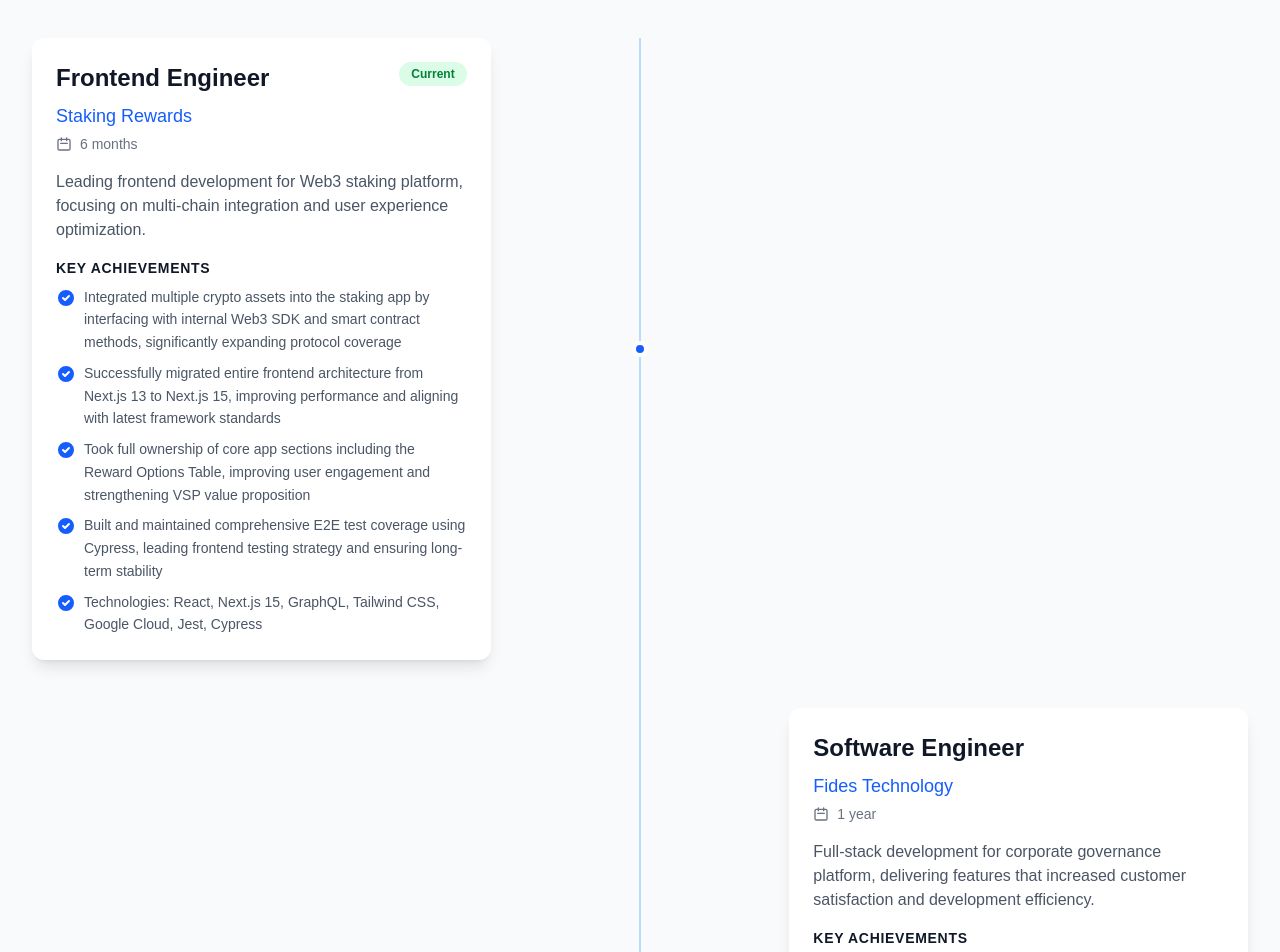
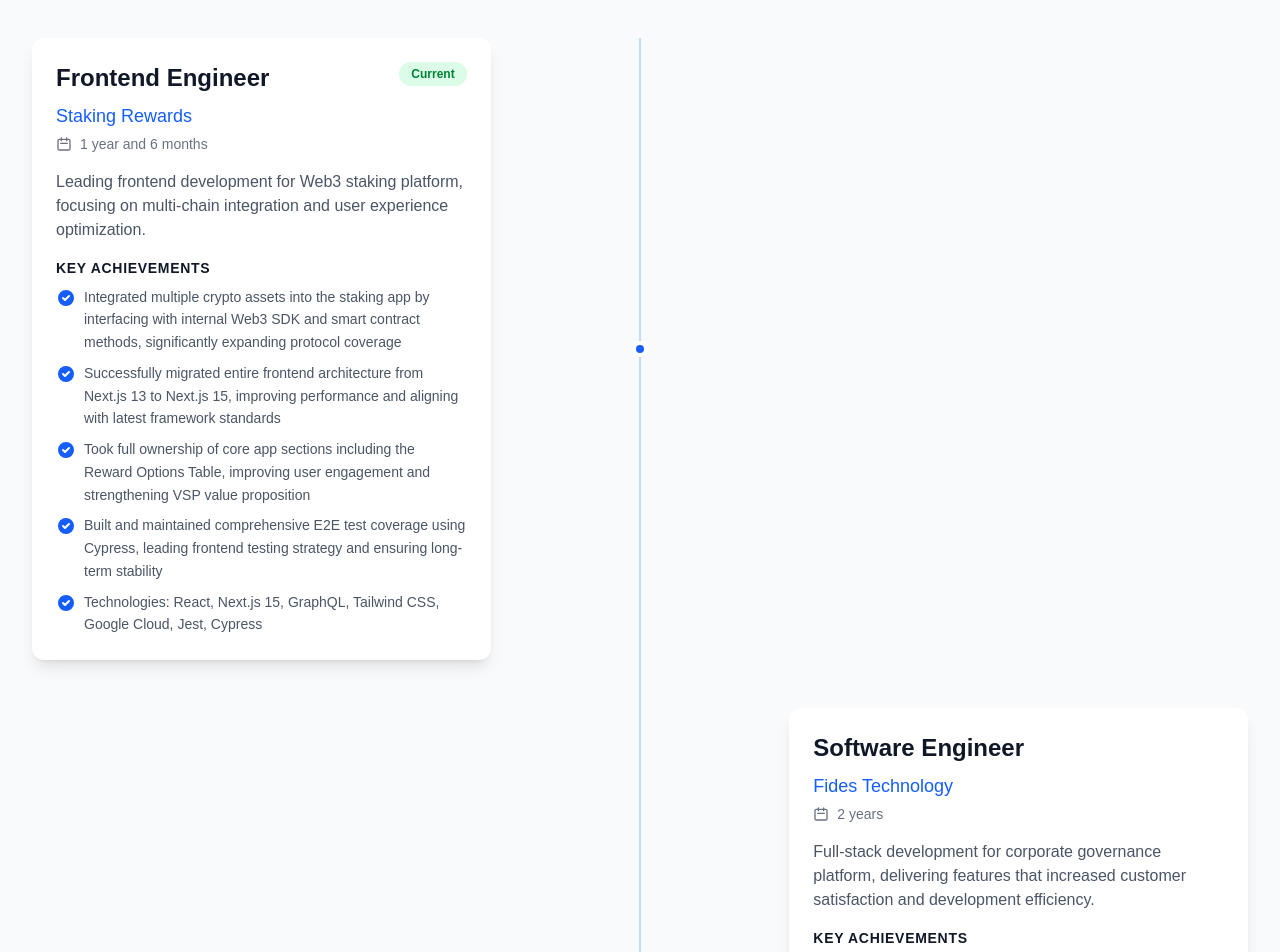
Before and after one commit to mpallares/portfolio, a Next.js app: page / in a window 1280 px wide. Shown: the part 2760-3712 px from the top of the page. Built offline with nearby package versions, Linux system fonts and the light colour scheme.

Commit message:
Update experience

```diff
--- a/src/data/experience.ts
+++ b/src/data/experience.ts
@@ -5,7 +5,7 @@
     id: 'frontend-staking-rewards',
     company: 'Staking Rewards',
     role: 'Frontend Engineer',
-    duration: '6 months',
+    duration: '1 year and 6 months',
     startDate: '2024-07',
     endDate: 'Present',
     description: 'Leading frontend development for Web3 staking platform, focusing on multi-chain integration and user experience optimization.',
@@ -22,7 +22,7 @@
     id: 'software-engineer-fides',
     company: 'Fides Technology',
     role: 'Software Engineer',
-    duration: '1 year',
+    duration: '2 years',
     startDate: '2023-01',
     endDate: '2024-01',
     description: 'Full-stack development for corporate governance platform, delivering features that increased customer satisfaction and development efficiency.',
```
